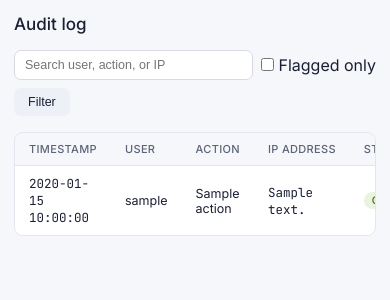
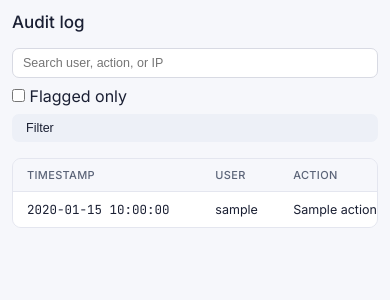
Before and after one commit to magarshrawan/Access-Control-Dashboard, a Python web app: template app/templates/audit/list.html in a window 390 px wide. Shown: the top 300 px of the page. Run offline with Jinja, Linux system fonts and the light colour scheme; the template is opened without the code that fills it: most values are stand-ins (such as "Sample title", 1, 10 or a date in 2020).

Commit message:
style: link responsive CSS and Tabler icons in base template

```diff
--- a/app/templates/base.html
+++ b/app/templates/base.html
@@ -3,26 +3,37 @@
 <head>
     <meta charset="UTF-8">
     <meta name="viewport" content="width=device-width, initial-scale=1.0">
+    <meta name="description" content="Vertex Technologies — Access Control Dashboard">
     <title>{% block title %}Vertex Technologies — Access Control{% endblock %}</title>
     <link rel="stylesheet" href="{{ url_for('static', filename='css/main.css') }}">
+    <link rel="stylesheet" href="{{ url_for('static', filename='css/responsive.css') }}">
+    <link rel="stylesheet" href="https://cdn.jsdelivr.net/npm/@tabler/icons-webfont@latest/tabler-icons.min.css">
 </head>
 <body>
     <div class="shell">
-    {% if current_user.is_authenticated %}{% include 'partials/sidebar.html' %}{% endif %}
+        {% if current_user.is_authenticated %}
+            {% include 'partials/sidebar.html' %}
+        {% endif %}
+
         <div class="main {% if not current_user.is_authenticated %}main-full{% endif %}">
             {% if current_user.is_authenticated %}
-        <div class="topbar"><div class="crumb">{% block crumb %}{% endblock %}</div></div>
+            <div class="topbar">
+                <div class="crumb">{% block crumb %}{% endblock %}</div>
+            </div>
             {% endif %}
+
             <div class="body">
                 {% with messages = get_flashed_messages(with_categories=true) %}
                     {% for category, message in messages %}
                         <div class="alert alert-{{ category }}">{{ message }}</div>
                     {% endfor %}
                 {% endwith %}
+
                 {% block content %}{% endblock %}
             </div>
         </div>
     </div>
+
     <script src="{{ url_for('static', filename='js/main.js') }}"></script>
     {% block scripts %}{% endblock %}
 </body>
```
Lines whose indentation alone changed are shown as unchanged.
